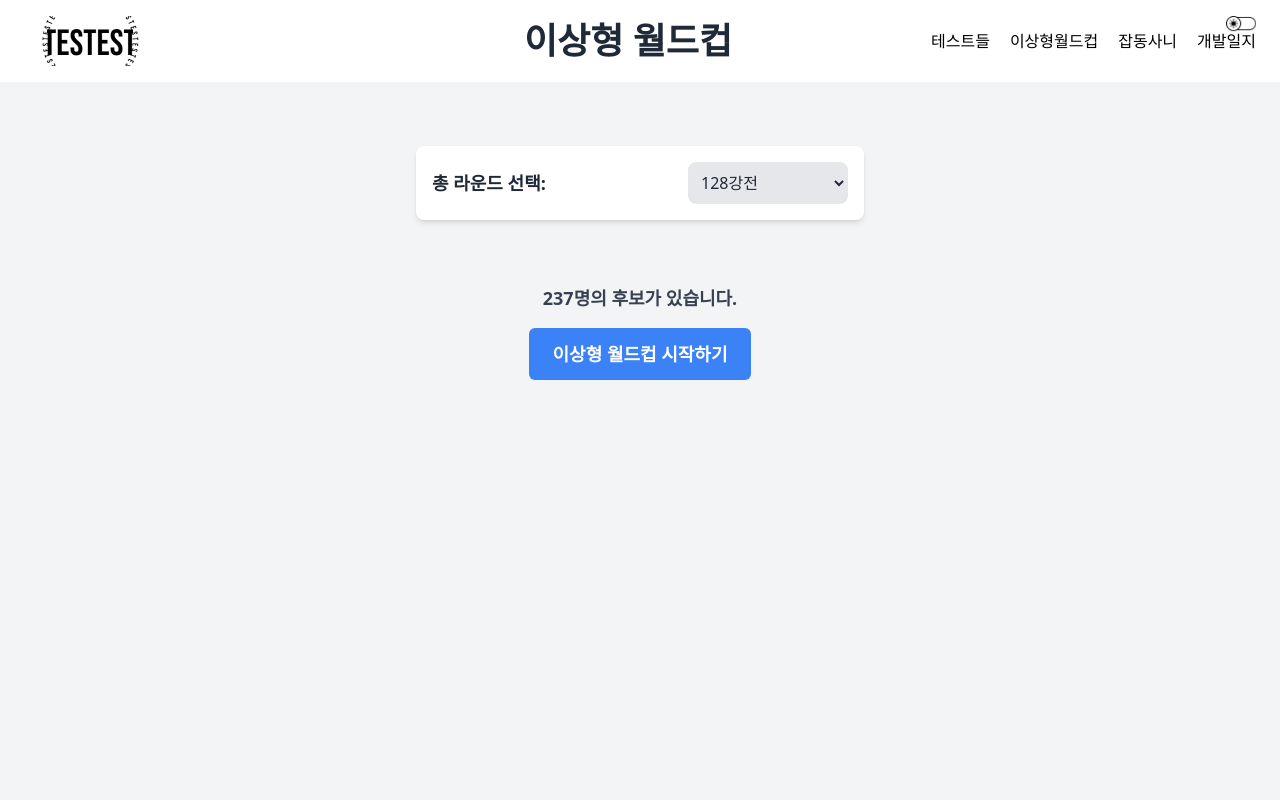
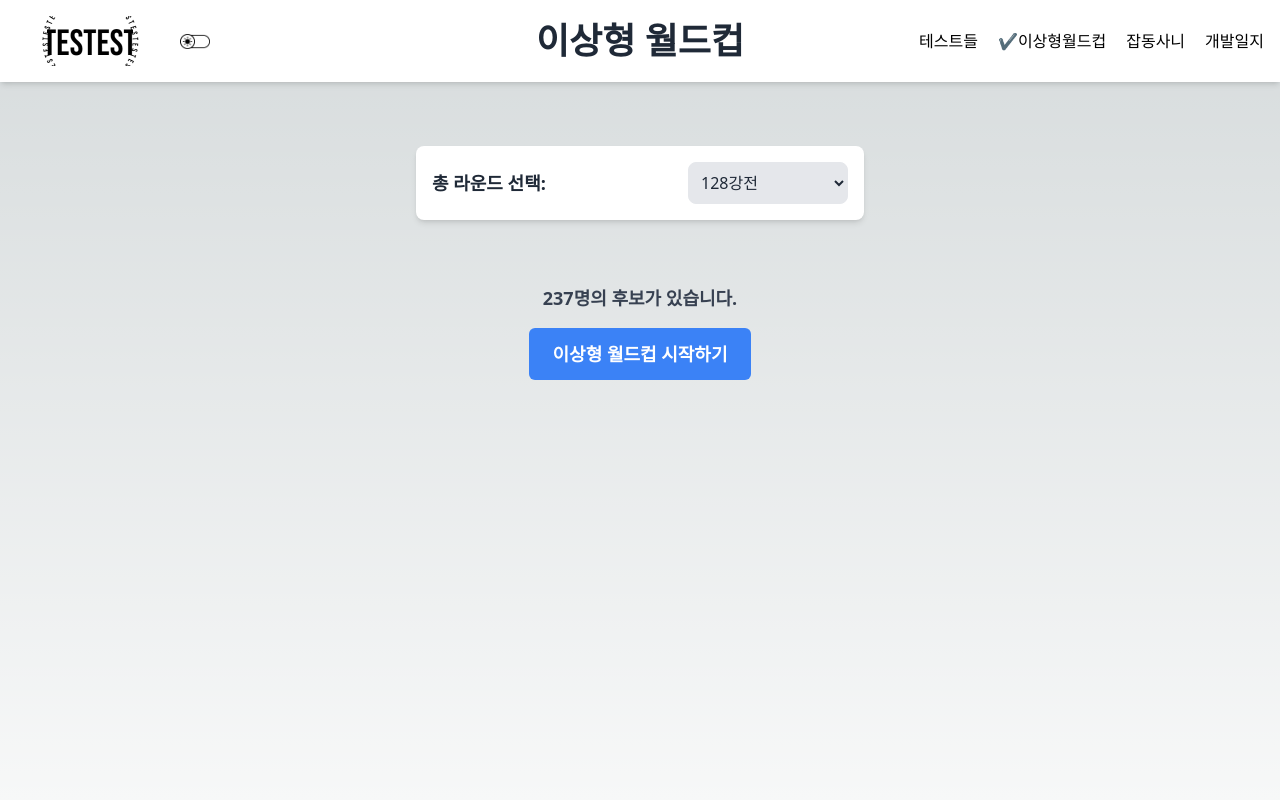
Before and after one commit to deusexmachinaa/testest, a Next.js app: page /versus/1 in a window 1280 px wide. Shown: the top 800 px of the page. Built offline with nearby package versions, Linux system fonts and the light colour scheme.

Commit message:
css 수정

```diff
--- a/src/api/logs.ts
+++ b/src/api/logs.ts
@@ -39,3 +39,5 @@ export default async function handler(
       res.status(405).end(`Method ${req.method} Not Allowed`);
   }
 }
+
+//안씀
--- a/src/app/etc/layout.tsx
+++ b/src/app/etc/layout.tsx
@@ -5,7 +5,7 @@ export default function Hero({ children }: { children: React.ReactNode }) {
   return (
     <>
     <Navigation title="기타등등" href="/etc" />
-    <div className="bg-gray-100 dark:bg-gray-700 py-4 flex flex-col min-h-screen">
+    <div className="dark:bg-gray-700 py-4 flex flex-col min-h-screen">
 {children}
 </div>
     </>
--- a/src/app/page.tsx
+++ b/src/app/page.tsx
@@ -6,8 +6,9 @@ import Link from "next/link";
 
 export default function Home() {
   return (
-    <div className="bg-gray-100 dark:bg-gray-700 py-4 flex flex-col min-h-screen">
-      <Navigation title="" href="/" />
+    <>
+    <Navigation title="" href="/" />
+    <div className="dark:bg-gray-700 py-4 flex flex-col min-h-screen">
       <div className="flex justify-center flex-wrap gap-4 p-8">
         {MenuItems.map((item, index) => (
           <Link
@@ -29,5 +30,6 @@ export default function Home() {
         ))}
       </div>
     </div>
+        </>
   );
 }
--- a/src/app/testest/layout.tsx
+++ b/src/app/testest/layout.tsx
@@ -5,7 +5,7 @@ export default function Hero({ children }: { children: React.ReactNode }) {
   return (
     <>
     <Navigation title="테스트들" href="/testest"/>
-    <div className="bg-gray-100 dark:bg-gray-700 py-4 flex flex-col min-h-screen">
+    <div className="dark:bg-gray-700 py-4 flex flex-col min-h-screen">
 {children}
 </div>
     </>
--- a/src/app/versus/[id]/page.tsx
+++ b/src/app/versus/[id]/page.tsx
@@ -45,7 +45,7 @@ const HomePage: React.FC = () => {
   };
 
   return (
-    <div className="container mx-auto p-4 bg-gray-100 min-h-screen flex flex-col items-center">
+    <div className="container mx-auto p-4 min-h-screen flex flex-col items-center">
       {!isGameStarted && (
         <div className="w-full max-w-md mx-auto p-4 bg-white shadow-md rounded-lg mt-8">
           <div className="flex justify-between items-center">
--- a/src/app/versus/layout.tsx
+++ b/src/app/versus/layout.tsx
@@ -5,7 +5,7 @@ export default function Hero({ children }: { children: React.ReactNode }) {
   return (
     <>
     <Navigation title="이상형 월드컵" href="/versus"/>
-      <div className="bg-gray-100 dark:bg-gray-700 py-4 flex flex-col min-h-screen">
+      <div className="dark:bg-gray-700 py-4 flex flex-col min-h-screen">
       {children}
       </div>
     </>
--- a/src/components/Menu.tsx
+++ b/src/components/Menu.tsx
@@ -1,5 +1,8 @@
 import { MenuItems } from "@/Data/MainMenu";
+import { getPageStaticInfo } from "next/dist/build/analysis/get-page-static-info";
 import Link from "next/link";
+import { usePathname } from "next/navigation";
+
 
 interface MenuProps {
   type: "toggle" | "normal";
@@ -7,6 +10,9 @@ interface MenuProps {
 }
 
 export default function Menu({ type, onClick }: MenuProps) {
+  const rawPathName = usePathname()
+  const pathName = "/"+rawPathName.split("/")[1]
+
   const defaultStyleString =
     "dark:text-white dark:hover:text-green-500 text-center transition duration-250 hover:scale-125 hover:text-green-500";
   return (
@@ -30,10 +36,27 @@ export default function Menu({ type, onClick }: MenuProps) {
               }
             }
             >
+              {href == pathName ? "✔" : ""}
             {title}
           </Link>
         );
       })}
+      {type == "toggle" && (
+        <button
+        onClick={
+          onClick
+          ? onClick
+          : () => {
+            return;
+          }
+        }
+        className={
+           defaultStyleString + " text-lg py-4"
+           }
+           >
+             ✕
+           </button>
+           )}
     </>
   );
 }
--- a/src/components/Nav.tsx
+++ b/src/components/Nav.tsx
@@ -95,10 +95,10 @@ export default function Navigation({ title,href }:NavProps) {
 
     return (
         <>
-      <header className="bg-white dark:bg-gray-900 shadow-md">
-        <div className="container mx-auto pr-6 py-4">
+      <header className="bg-white dark:bg-gray-800 shadow-md">
+        <div className="containerpr-6 pt-4 md:py-4">
         <div className="flex flex-col md:flex-row items-center justify-center w-full">
-  <div className="w-full md:w-1/3 flex items-center justify-center md:justify-start">
+  <div className="w-full md:w-1/3 flex items-center justify-between  md:justify-start">
             <Link href="/">
             {theme === "dark" ? (
               <Image
@@ -116,14 +116,9 @@ export default function Navigation({ title,href }:NavProps) {
               />
             )}
           </Link>
-            </div>
-            <div className="w-full md:w-1/3 flex items-center justify-center">
-            <h2 className="text-4xl font-bold text-gray-800 dark:text-white">
-            <Link href={href}>{title}</Link>
-          </h2>
-            </div>
-          <div className="w-full md:w-1/3 flex flex-col md:flex-row items-center md:items-end justify-center md:justify-end">
-            <button type="button" className="m-0 p-0 mb-2 mr-2 fixed top-4 right-4" onClick={handleTheme}>
+          <div className="justify-between flex mr-4">
+            <div className="mr-4 mt-1">
+          <button type="button" onClick={handleTheme}>
               {theme === "dark" ? (
                 <Image
                 src={logoDarkMode}
@@ -140,19 +135,48 @@ export default function Navigation({ title,href }:NavProps) {
                     />
                     )}
             </button>
+                    </div>
           <button
               type="button"
-              className="m-0 p-0 mb-2 mr-2 sm:hidden"
+              className="m-0 p-0 sm:hidden"
               onClick={handleToggle}
             >
+              <svg
+                xmlns="http://www.w3.org/2000/svg"
+                viewBox="0 0 24 24"
+                strokeWidth={1.5}
+                stroke="currentColor"
+                className="w-7 h-7 transition duration-500 stroke-black dark:stroke-white"
+              >
+                <path
+                  strokeLinecap="round"
+                  strokeLinejoin="round"
+                  d="M3.75 6.75h16.5M3.75 12h16.5m-16.5 5.25h16.5"
+                />
+              </svg>
             </button>
-            <div className="flex-nowrap items-center justify-center gap-5 text-center hidden sm:flex">
+          </div>
+            </div>
+
+            <div className="w-full md:w-1/3 flex items-center justify-center">
+            <h2 className="text-4xl font-bold text-gray-800 dark:text-white max-md:hidden">
+            <Link href={href}>{title}</Link>
+          </h2>
+            </div>
+          <div className="w-full md:w-1/3 flex flex-col md:flex-row items-center md:items-end justify-center md:justify-end mt-2 pb-2">
+            <div className="flex-nowrap items-center justify-center gap-5 text-center hidden sm:flex mr-4">
               <Menu type="normal" />
             </div>
             </div>
           </div>
         </div>
       </header>
+      <div
+          ref={toggleRef}
+          className="w-full h-screen absolute top-20 left-0 z-50 bg-gray-200 flex-col flex-nowrap p-5 flex hidden dark:bg-[#111111]"
+        >
+          <Menu type="toggle" onClick={handleToggle} />
+        </div>
         </>
     );
   }
```
Also changed, not shown: src/api/route.ts (added, +14 -0 lines). Lines whose indentation alone changed are shown as unchanged.
